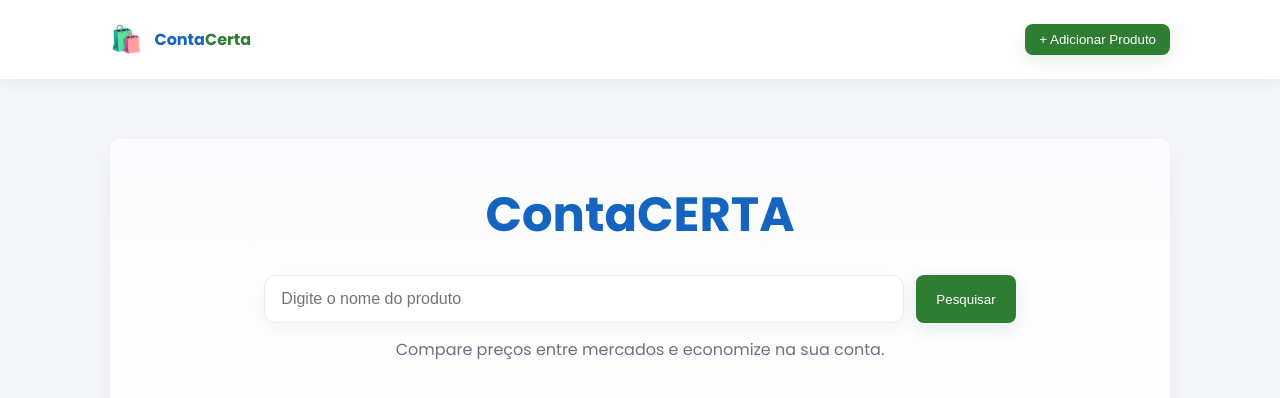
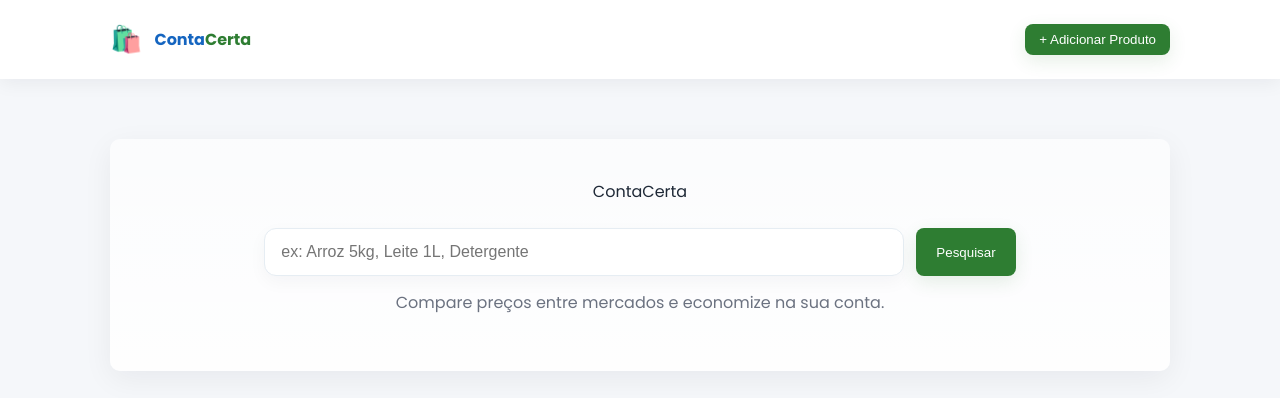
Before and after one commit to Lymm-08/marketCompare, a website: page frontend/index.html in a window 1280 px wide. Drawn offline with Linux system fonts and the light colour scheme.

Commit message:
Use example placeholder in search input (ex: Arroz 5kg, Leite 1L, Detergente)

```diff
--- a/frontend/index.html
+++ b/frontend/index.html
@@ -22,9 +22,9 @@
 
   <main class="container main-hero">
     <section class="hero">
-      <h2 class="hero-title"><span class="blue">Conta</span><span class="green">CERTA</span></h2>
+      <div class="hero-logo" aria-hidden="true"><span class="blue">Conta</span><span class="green">Certa</span></div>
       <div class="search-row">
-        <input id="q" class="search-input" placeholder="Digite o nome do produto" aria-label="Pesquisar produto">
+        <input id="q" class="search-input" placeholder="ex: Arroz 5kg, Leite 1L, Detergente" aria-label="Pesquisar produto">
         <button id="searchBtn" class="btn btn-green search-btn">Pesquisar</button>
       </div>
       <p class="hero-sub">Compare preços entre mercados e economize na sua conta.</p>
```
